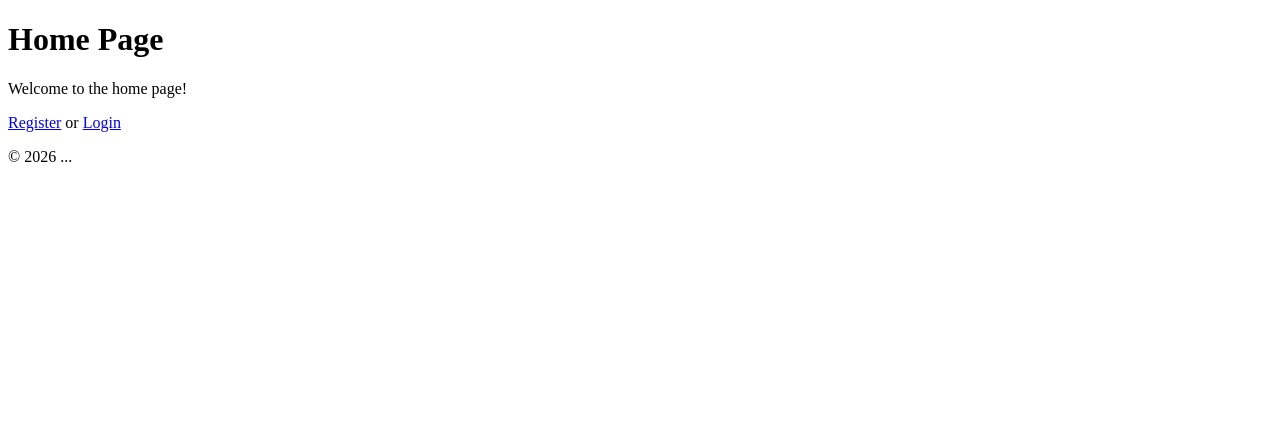
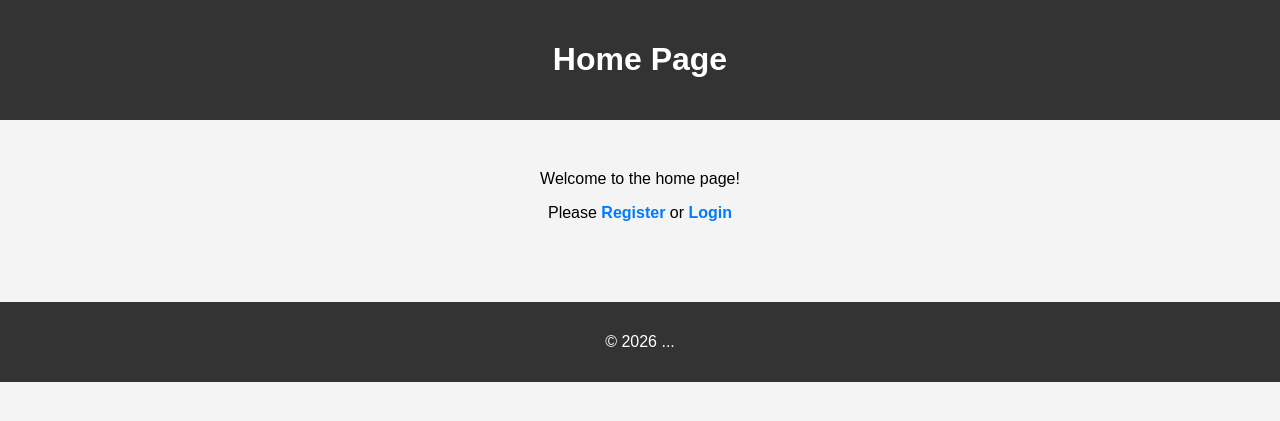
Before and after one commit to t0m0h1/SSD-2026-Assignment-1, a Flask app: page / in a window 1280 px wide. Shown: the top 421 px of the page. Run offline with Flask 3, Linux system fonts and the light colour scheme.

Commit message:
Add audit logging functionality and update home page styling

```diff
--- a/app.py
+++ b/app.py
@@ -2,6 +2,7 @@ from flask import Flask, render_template, request, redirect, url_for, flash
 from flask_login import LoginManager, login_user, logout_user, login_required, UserMixin
 from flask_sqlalchemy import SQLAlchemy
 from werkzeug.security import check_password_hash, generate_password_hash
+from datetime import datetime
 
 app = Flask(__name__)
 
@@ -16,16 +17,42 @@ login_manager = LoginManager()
 login_manager.login_view = "login"
 login_manager.init_app(app)
 
+
+
+class AuditLog(db.Model):
+
+    id = db.Column(db.Integer, primary_key=True)
+    user = db.Column(db.String(50))
+    action = db.Column(db.String(255))
+    timestamp = db.Column(db.DateTime, default=datetime.utcnow)
+
+
+# Logging all activities
+def log_action(user, action):
+
+    log = AuditLog(
+        user=user,
+        action=action
+    )
+
+    db.session.add(log)
+    db.session.commit()
+
+
+
 # User model
 class User(UserMixin, db.Model):
     id = db.Column(db.Integer, primary_key=True)
     username = db.Column(db.String(150), unique=True, nullable=False)
     password_hash = db.Column(db.String(150), nullable=False)
 
+
 # User loader
 @login_manager.user_loader
 def load_user(user_id):
     return User.query.get(int(user_id))
+
+
 
 # Routes
 @app.route("/register", methods=["GET", "POST"])
--- /dev/null
+++ b/static/style_home.css
@@ -0,0 +1,38 @@
+/* Reset some default browser spacing */
+body {
+    margin: 0;
+    font-family: Arial, Helvetica, sans-serif;
+    background-color: #f4f4f4;
+    text-align: center;
+}
+
+/* Header styling */
+header {
+    background-color: #333;
+    color: white;
+    padding: 20px;
+}
+
+/* Main content */
+main {
+    margin-top: 50px;
+}
+
+/* Links */
+a {
+    color: #007BFF;
+    text-decoration: none;
+    font-weight: bold;
+}
+
+a:hover {
+    text-decoration: underline;
+}
+
+/* Footer */
+footer {
+    margin-top: 80px;
+    padding: 15px;
+    background-color: #333;
+    color: white;
+}
--- a/templates/home.html
+++ b/templates/home.html
@@ -3,6 +3,7 @@
 <head>
     <meta charset="UTF-8">
     <meta name="viewport" content="width=device-width, initial-scale=1.0">
+    <link rel="stylesheet" href="../static/style_home.css">
     <title>Home Page</title>
 </head>
 <body>
@@ -12,7 +13,7 @@
 
     <main>
         <p>Welcome to the home page!</p>
-        <p><a href="/register">Register</a> or <a href="/login">Login</a></p>
+        <p>Please <a href="/register">Register</a> or <a href="/login">Login</a></p>
     </main>
 
     <footer>
```
Also changed, not shown: instance/users.db.
